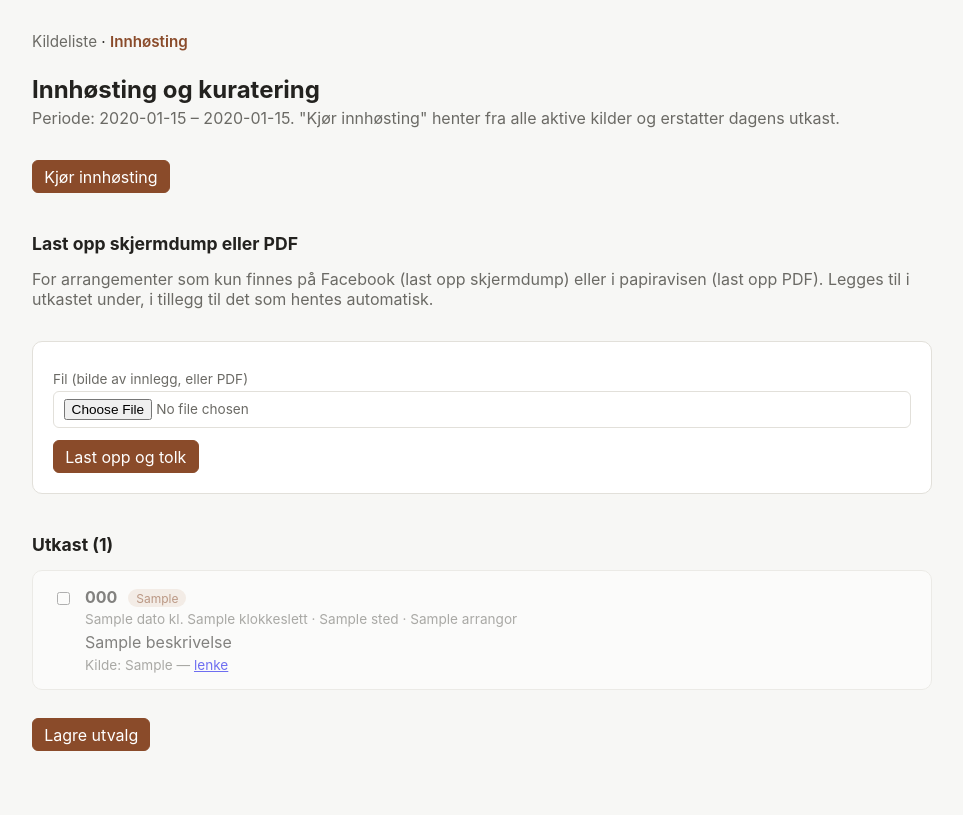
After one commit to fgjestad/vibecoding, a FastAPI app: template app/templates/innhosting.html in a window 1280 px wide. The commit adds this page. Shown: the whole page, without its empty margins (158-1121 px from the left). Run offline with FastAPI, Linux system fonts and the light colour scheme; the template is opened without the code that fills it: most values are stand-ins (such as "Sample title", 1, 10 or a date in 2020).

Commit message:
Add files via upload
jobb 2

```diff
--- a/app/main.py
+++ b/app/main.py
@@ -1,4 +1,6 @@
-from fastapi import Depends, FastAPI, Form, Request
+from datetime import date, datetime
+
+from fastapi import Depends, FastAPI, File, Form, Request, UploadFile
 from fastapi.responses import RedirectResponse
 from fastapi.staticfiles import StaticFiles
 from fastapi.templating import Jinja2Templates
@@ -6,8 +8,16 @@ from sqlmodel import Session, select
 
 from app.auth import sjekk_passord
 from app.db import get_session, init_db
+from app.harvest import (
+    beregn_arrangement_id,
+    beregn_periode,
+    beregn_signatur,
+    hent_fra_bilde,
+    hent_fra_kilde,
+    hent_fra_pdf,
+)
 from app.llm import foreslå_kilder
-from app.models import Kilde, KildeForslag
+from app.models import Arrangement, EkskludertSignatur, Kilde, KildeForslag
 
 app = FastAPI(title="Raumnes arrangementer")
 app.mount("/static", StaticFiles(directory="app/static"), name="static")
@@ -197,3 +207,149 @@ def avvis_forslag(
         session.add(forslag)
         session.commit()
     return _forslagliste_respons(request, session)
+
+
+def _lagre_arrangement(
+    session: Session,
+    data: dict,
+    sett_ider: set[str],
+    ekskluderte_signaturer: set[str],
+) -> bool:
+    """Normaliserer og lagrer ett arrangement, med id-basert dedup. Returnerer True hvis lagret."""
+    tittel = str(data.get("tittel") or "").strip()
+    dato_str = str(data.get("dato") or "").strip()
+    sted = str(data.get("sted") or "").strip()
+    if not tittel or not dato_str:
+        return False
+    try:
+        date.fromisoformat(dato_str)
+    except ValueError:
+        return False
+
+    arrangement_id = beregn_arrangement_id(tittel, dato_str, sted)
+    if arrangement_id in sett_ider:
+        return False
+    sett_ider.add(arrangement_id)
+
+    signatur = beregn_signatur(tittel, data.get("arrangor"), dato_str)
+    forhandsvalgt_bort = signatur in ekskluderte_signaturer
+
+    session.add(
+        Arrangement(
+            arrangement_id=arrangement_id,
+            tittel=tittel,
+            dato=dato_str,
+            klokkeslett=data.get("klokkeslett"),
+            sted=sted,
+            arrangor=data.get("arrangor"),
+            beskrivelse=str(data.get("beskrivelse") or "").strip(),
+            kilde_type=data.get("kilde_type", "nettsok"),
+            kilde_url=data.get("kilde_url"),
+            geografisk_relevans=data.get("geografisk_relevans", "usikker"),
+            signatur=signatur,
+            valgt=not forhandsvalgt_bort,
+            forhandsvalgt_bort=forhandsvalgt_bort,
+        )
+    )
+    return True
+
+
+@app.get("/innhosting")
+def innhosting_side(
+    request: Request,
+    session: Session = Depends(get_session),
+    _: str = Depends(sjekk_passord),
+):
+    arrangementer = session.exec(
+        select(Arrangement).order_by(Arrangement.dato, Arrangement.klokkeslett)
+    ).all()
+    forste_dag, siste_dag = beregn_periode()
+    return templates.TemplateResponse(
+        "innhosting.html",
+        {
+            "request": request,
+            "arrangementer": arrangementer,
+            "forste_dag": forste_dag,
+            "siste_dag": siste_dag,
+        },
+    )
+
+
+@app.post("/innhosting/kjor")
+def kjor_innhosting(
+    session: Session = Depends(get_session),
+    _: str = Depends(sjekk_passord),
+):
+    forste_dag, siste_dag = beregn_periode()
+
+    for gammelt in session.exec(select(Arrangement)).all():
+        session.delete(gammelt)
+    session.commit()
+
+    ekskluderte = {e.signatur for e in session.exec(select(EkskludertSignatur)).all()}
+    aktive_kilder = session.exec(select(Kilde).where(Kilde.aktiv == True)).all()  # noqa: E712
+    aktive_kilder = sorted(aktive_kilder, key=lambda k: k.samlet_sortering, reverse=True)
+
+    sett_ider: set[str] = set()
+
+    for kilde in aktive_kilder:
+        try:
+            rå = hent_fra_kilde(kilde, forste_dag, siste_dag)
+        except Exception:
+            rå = []
+        antall = sum(1 for a in rå if _lagre_arrangement(session, a, sett_ider, ekskluderte))
+        kilde.automatisk_prioritet = float(antall)
+        session.add(kilde)
+
+    session.commit()
+    return RedirectResponse(url="/innhosting", status_code=303)
+
+
+@app.post("/innhosting/last-opp")
+async def last_opp_fil(
+    fil: UploadFile = File(...),
+    session: Session = Depends(get_session),
+    _: str = Depends(sjekk_passord),
+):
+    forste_dag, siste_dag = beregn_periode()
+    innhold = await fil.read()
+
+    if fil.content_type == "application/pdf":
+        rå = hent_fra_pdf(innhold, forste_dag, siste_dag)
+    elif fil.content_type in {"image/jpeg", "image/png", "image/webp", "image/gif"}:
+        rå = hent_fra_bilde(innhold, fil.content_type, forste_dag, siste_dag)
+    else:
+        rå = []
+
+    sett_ider = {a.arrangement_id for a in session.exec(select(Arrangement)).all()}
+    ekskluderte = {e.signatur for e in session.exec(select(EkskludertSignatur)).all()}
+    for a in rå:
+        _lagre_arrangement(session, a, sett_ider, ekskluderte)
+    session.commit()
+    return RedirectResponse(url="/innhosting", status_code=303)
+
+
+@app.post("/innhosting/lagre-utvalg")
+def lagre_utvalg(
+    valgt_ider: list[int] = Form(default=[]),
+    session: Session = Depends(get_session),
+    _: str = Depends(sjekk_passord),
+):
+    valgt_sett = set(valgt_ider)
+    for a in session.exec(select(Arrangement)).all():
+        var_valgt_for = a.valgt
+        a.valgt = a.id in valgt_sett
+        if var_valgt_for and not a.valgt:
+            eksisterende = session.exec(
+                select(EkskludertSignatur).where(EkskludertSignatur.signatur == a.signatur)
+            ).first()
+            if eksisterende:
+                eksisterende.sist_fjernet_at = datetime.utcnow()
+                session.add(eksisterende)
+            else:
+                session.add(
+                    EkskludertSignatur(signatur=a.signatur, tittel_eksempel=a.tittel)
+                )
+        session.add(a)
+    session.commit()
+    return RedirectResponse(url="/innhosting", status_code=303)
--- a/app/static/style.css
+++ b/app/static/style.css
@@ -157,6 +157,30 @@ form.inline {
   font-style: italic;
 }
 
+.meny {
+  margin-bottom: 1.5rem;
+  font-size: 0.95rem;
+}
+
+.meny a {
+  color: var(--muted);
+  text-decoration: none;
+}
+
+.meny a.aktiv-lenke {
+  color: var(--accent);
+  font-weight: 600;
+}
+
+.kort.utelatt {
+  opacity: 0.55;
+}
+
+.tag-advarsel {
+  background: #f0d9d9;
+  color: var(--danger);
+}
+
 details summary {
   cursor: pointer;
   color: var(--accent);
--- /dev/null
+++ b/app/templates/innhosting.html
@@ -0,0 +1,98 @@
+<!doctype html>
+<html lang="no">
+<head>
+  <meta charset="utf-8" />
+  <meta name="viewport" content="width=device-width, initial-scale=1" />
+  <title>Innhøsting — Raumnes arrangementer</title>
+  <link rel="stylesheet" href="/static/style.css" />
+</head>
+<body>
+  <main>
+    <nav class="meny">
+      <a href="/">Kildeliste</a> · <a href="/innhosting" class="aktiv-lenke">Innhøsting</a>
+    </nav>
+
+    <h1>Innhøsting og kuratering</h1>
+    <p class="undertittel">
+      Periode: {{ forste_dag.strftime("%d.%m.%Y") }} – {{ siste_dag.strftime("%d.%m.%Y") }}.
+      "Kjør innhøsting" henter fra alle aktive kilder og erstatter dagens utkast.
+    </p>
+
+    <form method="post" action="/innhosting/kjor" id="kjor-skjema">
+      <button type="submit" class="primær" id="kjor-knapp">Kjør innhøsting</button>
+    </form>
+    <script>
+      document.getElementById("kjor-skjema").addEventListener("submit", function () {
+        var knapp = document.getElementById("kjor-knapp");
+        knapp.disabled = true;
+        knapp.innerHTML = '<span class="spinner"></span> Henter arrangementer … (kan ta noen minutter)';
+      });
+    </script>
+
+    <h2>Last opp skjermdump eller PDF</h2>
+    <p class="undertittel">
+      For arrangementer som kun finnes på Facebook (last opp skjermdump) eller i papiravisen
+      (last opp PDF). Legges til i utkastet under, i tillegg til det som hentes automatisk.
+    </p>
+    <form
+      class="skjema-kort"
+      method="post"
+      action="/innhosting/last-opp"
+      enctype="multipart/form-data"
+      id="last-opp-skjema"
+    >
+      <label>Fil (bilde av innlegg, eller PDF)
+        <input type="file" name="fil" accept="image/*,application/pdf" required />
+      </label>
+      <button type="submit" class="primær" id="last-opp-knapp" style="margin-top:0.75rem;">
+        Last opp og tolk
+      </button>
+    </form>
+    <script>
+      document.getElementById("last-opp-skjema").addEventListener("submit", function () {
+        var knapp = document.getElementById("last-opp-knapp");
+        knapp.disabled = true;
+        knapp.innerHTML = '<span class="spinner"></span> Tolker fil …';
+      });
+    </script>
+
+    <h2>Utkast ({{ arrangementer|length }})</h2>
+    {% if not arrangementer %}
+      <p class="tom">Ingen arrangementer ennå. Trykk "Kjør innhøsting" over, eller last opp en fil.</p>
+    {% else %}
+      <form method="post" action="/innhosting/lagre-utvalg">
+        {% for a in arrangementer %}
+          <div class="kort {{ 'utelatt' if not a.valgt else '' }}">
+            <label style="display: flex; gap: 0.75rem; align-items: flex-start; cursor: pointer;">
+              <input
+                type="checkbox"
+                name="valgt_ider"
+                value="{{ a.id }}"
+                {% if a.valgt %}checked{% endif %}
+                style="margin-top: 0.3rem;"
+              />
+              <div style="flex: 1;">
+                <strong>{{ a.tittel }}</strong>
+                <span class="tag">{{ a.geografisk_relevans }}</span>
+                {% if a.forhandsvalgt_bort %}
+                  <span class="tag tag-advarsel">fjernet forrige uke</span>
+                {% endif %}
+                <div class="meta">
+                  {{ a.dato }}{% if a.klokkeslett %} kl. {{ a.klokkeslett }}{% endif %} · {{ a.sted }}
+                  {% if a.arrangor %} · {{ a.arrangor }}{% endif %}
+                </div>
+                <p style="margin: 0.3rem 0;">{{ a.beskrivelse }}</p>
+                <div class="meta">
+                  Kilde: {{ a.kilde_type }}
+                  {% if a.kilde_url %} — <a href="{{ a.kilde_url }}" target="_blank" rel="noopener">lenke</a>{% endif %}
+                </div>
+              </div>
+            </label>
+          </div>
+        {% endfor %}
+        <button type="submit" class="primær" style="margin-top: 1rem;">Lagre utvalg</button>
+      </form>
+    {% endif %}
+  </main>
+</body>
+</html>
--- a/app/templates/kilder.html
+++ b/app/templates/kilder.html
@@ -9,6 +9,10 @@
 </head>
 <body>
   <main>
+    <nav class="meny">
+      <a href="/" class="aktiv-lenke">Kildeliste</a> · <a href="/innhosting">Innhøsting</a>
+    </nav>
+
     <h1>Kildeliste</h1>
     <p class="undertittel">
       Kalendere og arrangementssider som søkes jevnlig (jobb 2). Sortert etter samlet
```
Also changed, not shown: app/harvest.py (added, +195 -0 lines), app/models.py (+34 -0 lines).
